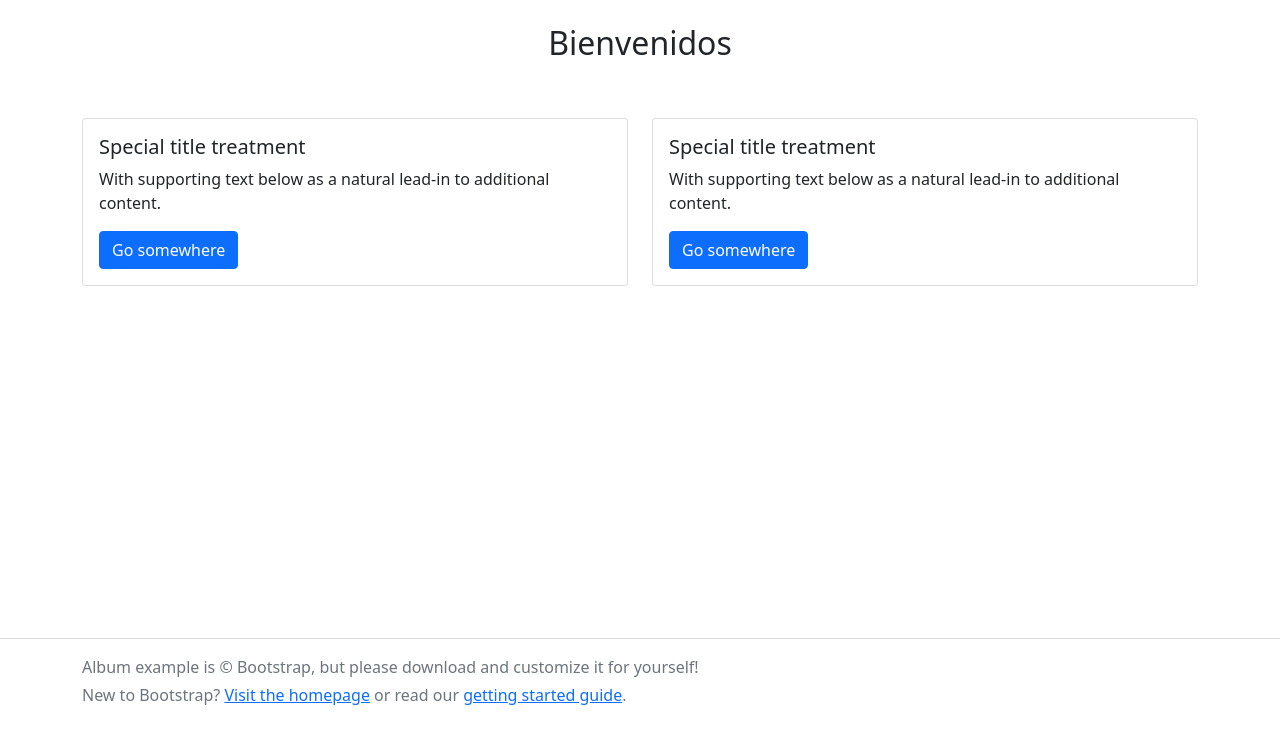
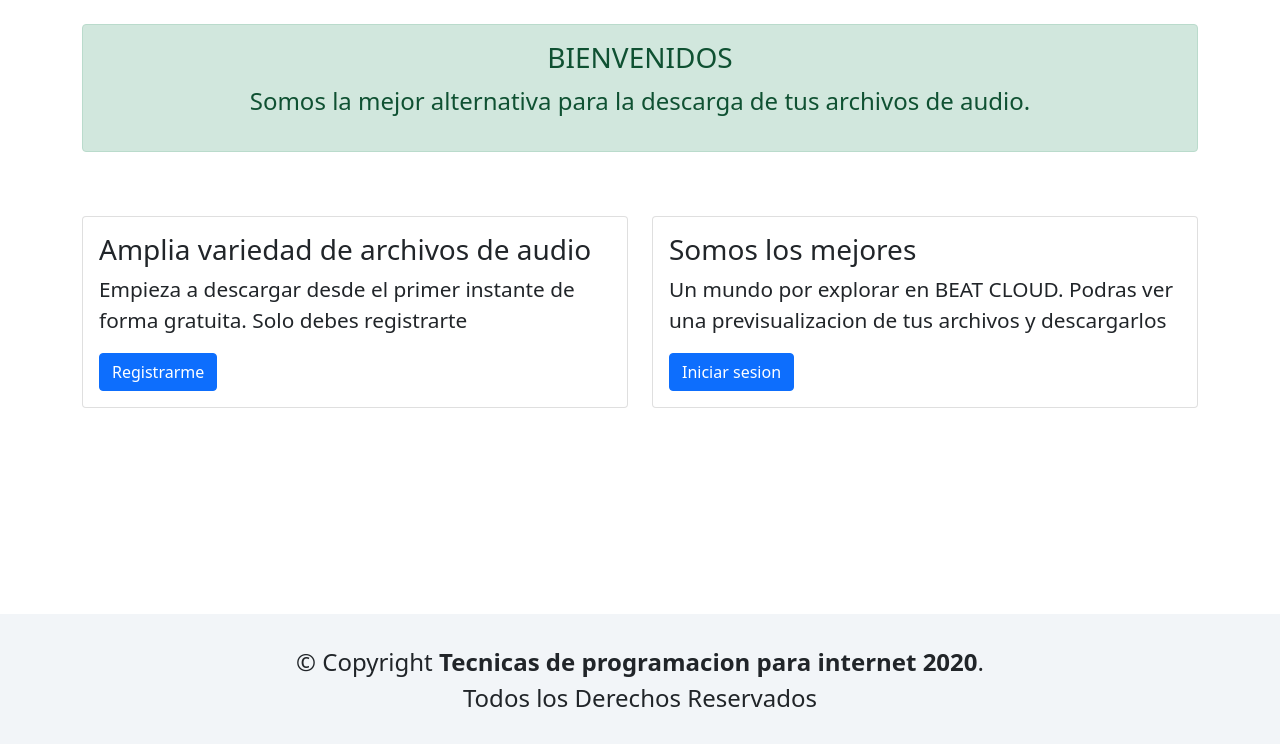
Before and after one commit to FranGanuza99/ProyectoTPI, a Django app: page / in a window 1280 px wide. Shown: the part 56-800 px from the top of the page. Run offline with Django 3.2, Linux system fonts and the light colour scheme; parts of the project's set-up code (start-up, migrations or seed data) failed here and were passed over; some libraries are stand-ins or nearby versions.

Commit message:
Preparado para deploy y footer

```diff
--- a/ProyectoTPI/urls.py
+++ b/ProyectoTPI/urls.py
@@ -21,7 +21,4 @@ from django.conf import settings
 urlpatterns = [
     path('admin/', admin.site.urls),
     path('', include('SistemaAudios.urls')),
-]
-
-if settings.DEBUG:
-    urlpatterns += static(settings.MEDIA_URL, document_root=settings.MEDIA_ROOT)
+] + static(settings.MEDIA_URL,document_root=settings.MEDIA_ROOT)
--- a/SistemaAudios/static/SistemaAudios/css/mystylesheet.css
+++ b/SistemaAudios/static/SistemaAudios/css/mystylesheet.css
@@ -53,3 +53,30 @@ footer {
     position: sticky;
     bottom: 40px;
 }
+#footer {
+  background: #f2f5f8;
+  padding: 0 0 30px 0;
+  font-size: 14px;
+}
+
+#footer .copyright {
+  text-align: center;
+  padding-top: 30px;
+  font-size: 1.5rem;
+}
+
+#footer .credits {
+  text-align: center;
+  font-size: 13px;
+  color: #555;
+}
+
+#footer .credits a {
+  color: #0c2e8a;
+}
+#parrafo{
+    font-size: 1.5rem;
+}
+#parra{
+    font-size: 1.3rem;
+}
--- a/SistemaAudios/templates/SistemaAudios/index.html
+++ b/SistemaAudios/templates/SistemaAudios/index.html
@@ -5,24 +5,28 @@
 {% block content %}
 
   <br>
-  <h2 class="text-center">Bienvenidos</h2>
+  <!-- ><h2 class="text-center">Bienvenidos</h2><!-->
+  <div class="alert alert-success" role="alert">
+    <h3 class="alert-heading text-center font-weight-bold">BIENVENIDOS</h4>
+    <p id="parrafo" class="text-center font-weight-bold">Somos la mejor alternativa para la descarga de tus archivos de audio.</p>
+  </div>
   <br><br>
   <div class="row">
     <div class="col-sm-6">
       <div class="card">
         <div class="card-body">
-          <h5 class="card-title">Special title treatment</h5>
-          <p class="card-text">With supporting text below as a natural lead-in to additional content.</p>
-          <a href="#" class="btn btn-primary">Go somewhere</a>
+          <h3 class="card-title">Amplia variedad de archivos de audio</h5>
+          <p id="parra" class="card-text">Empieza a descargar desde el primer instante de forma gratuita. Solo debes registrarte</p>
+          <a href="{% url 'register' %}" class="btn btn-primary">Registrarme</a>
         </div>
       </div>
     </div>
     <div class="col-sm-6">
       <div class="card">
         <div class="card-body">
-          <h5 class="card-title">Special title treatment</h5>
-          <p class="card-text">With supporting text below as a natural lead-in to additional content.</p>
-          <a href="#" class="btn btn-primary">Go somewhere</a>
+          <h3 class="card-title">Somos los mejores</h5>
+          <p id="parra" class="card-text">Un mundo por explorar en BEAT CLOUD. Podras ver una previsualizacion de tus archivos y descargarlos</p>
+          <a href="{% url 'login' %}" class="btn btn-primary">Iniciar sesion</a>
         </div>
       </div>
     </div>
--- a/SistemaAudios/templates/SistemaAudios/plantilla.html
+++ b/SistemaAudios/templates/SistemaAudios/plantilla.html
@@ -83,12 +83,13 @@
 
 </body>
 
-<footer class="text-muted py-4">
-  <hr class="footer_line">
+<footer id="footer">
   <div class="container">
-    <p class="mb-1">Album example is &copy; Bootstrap, but please download and customize it for yourself!</p>
-    <p class="mb-0">New to Bootstrap? <a href="/">Visit the homepage</a> or read our <a href="/docs/5.0/getting-started/introduction/">getting started guide</a>.</p>
-  </div>
+      <div class="copyright">
+        &copy; Copyright <strong>Tecnicas de programacion para internet 2020</strong>. <br> Todos los Derechos Reservados
+      </div>
+
+    </div>
 </footer>
 
 <script src="{% static 'SistemaAudios/js/bootstrap.bundle.min.js' %}"></script>
```
Also changed, not shown: ProyectoTPI/settings.py (+18 -6 lines), requirements.txt (added, +10 -0 lines), SistemaAudios/static/SistemaAudios/img/1.jpg (added), SistemaAudios/static/SistemaAudios/img/2.png (added), SistemaAudios/static/SistemaAudios/img/3.png (added), 1 other file.
